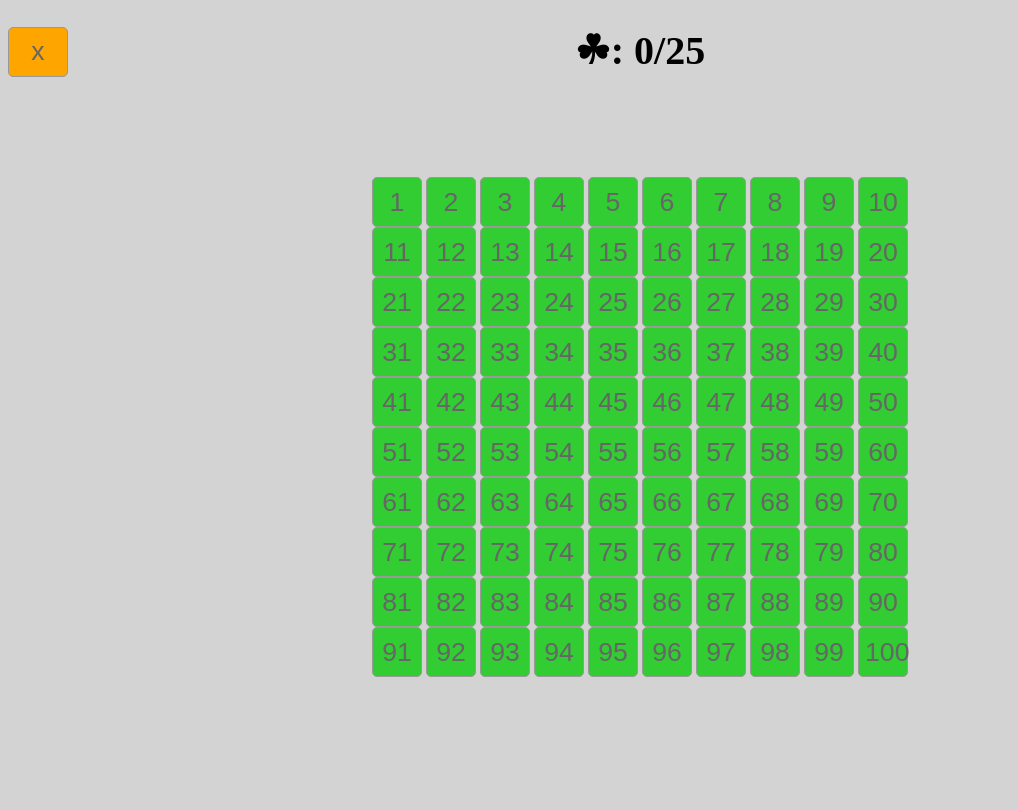
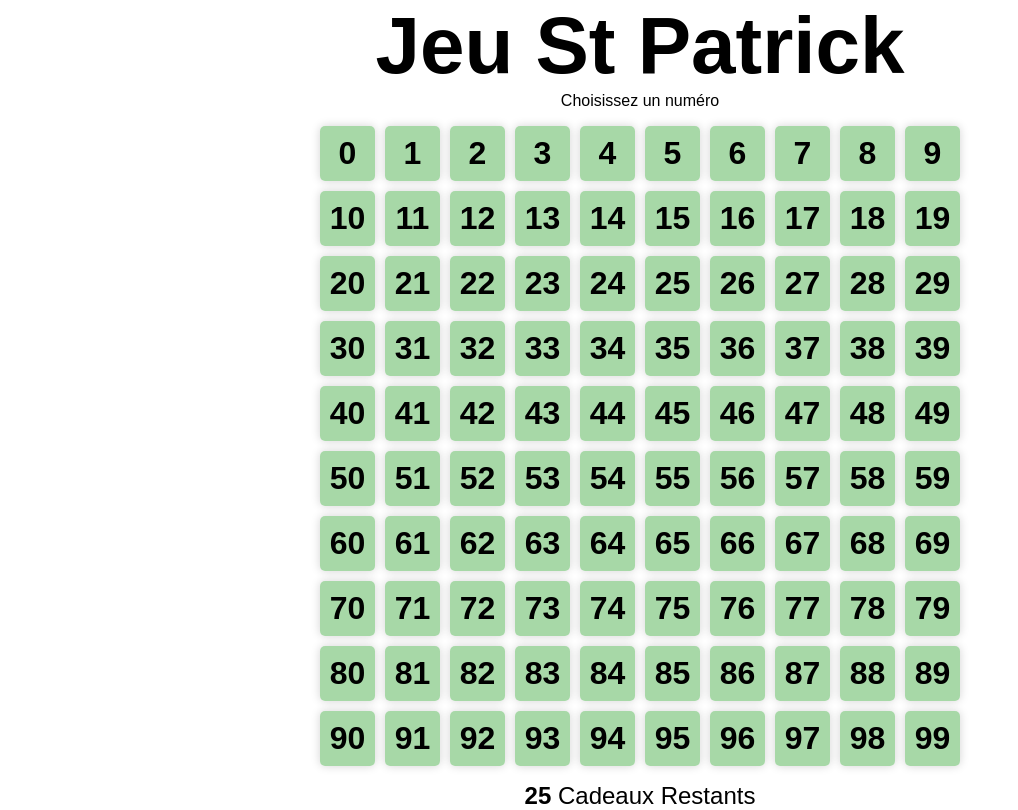
Before and after one commit to Emile301/Jeux-du-Trefle, a plain HTML site: page index.html in a window 1280 px wide. Shown: the whole page, without its empty margins (0-1018 px from the left). Drawn offline with Linux system fonts and the light colour scheme.

Commit message:
mise-a-jour

```diff
--- a/index.html
+++ b/index.html
@@ -1,136 +1,193 @@
-<!DOCTYPE html>
 <html>
     <head>
-        <meta charset="utf-8">
-        <meta name="viewport" content="width=device-width">
-        <link rel="stylesheet" href="style.css">
-        <title>Jeu st patrick</title>
+        <style>
+            @keyframes flipEnd {
+                from {transform: rotateX(270deg);}
+                to {transform: rotateX(360deg);}
+            }
+            @keyframes flipBegin {
+                from {transform: rotateX(0deg);}
+                to {transform: rotateX(90deg);}
+            }
 
+            body {
+                font-family: Arial, Helvetica, sans-serif;
+                margin: 0;
+            }
+
+            #header {
+                display: flex;
+                width:100%;
+                flex-direction: column;
+                justify-content: center;
+                align-items: center;
+                margin-bottom: 16px;
+            }
+
+            #header .title {
+                font-weight: bold;
+                font-size: 5rem;
+            }
+            #header .description {
+
+            }
+
+            #footer {
+                display: flex;
+                flex-direction: column;
+                justify-content: center;
+                align-items: center;
+            }
+            #winning-cells-counter {
+                font-size: x-large;
+                font-weight: bold;
+            }
+            #winning-cells-counter::after {
+                content: " Cadeaux Restants";
+                font-weight: normal;
+            }
+
+            #content-wrapper {
+                display: grid;
+                margin: 16px auto;
+                height: 80vh;
+                width: 80vh;
+                grid-gap: 10px;
+            }
+
+            .cell {
+                display: flex;
+                justify-content: center;
+                align-items: center;
+                width: 100%;
+                height: 100%;
+
+                background-color: rgba(130,200,130,0.7);
+                border-radius: 5px;
+                box-shadow: 0 0 10px 0 lightgray;
+
+                cursor:pointer;
+                overflow: hidden;
+
+                animation-fill-mode: forwards;
+                animation-duration: 1s, 1s;
+                animation-delay: 0s, 1s;
+                animation-timing-function: ease-in, ease-out;
+            }
+            .cell:hover {
+                background-color: rgba(130,200,130,0.9);
+
+            }
+            .cell.flipped {
+                animation-name: flipBegin, flipEnd;
+                cursor: default;
+                opacity: 0.8;
+            }
+
+            .cell::before {
+                content: attr(data-index);
+                font-weight: bold;
+                font-size: 32px;
+            }
+            .cell.won::before {
+                content: "⠀";
+                background-image: url('./won.png');
+                background-size: 100% 100%;
+                width: 85%;
+                height: 85%;
+
+            }
+            .cell.won {
+
+            }
+            .cell.lost::before {
+                content: "⠀";
+                font-weight: bold;
+                font-size: 32px;
+            }
+            .cell.lost {
+
+            }
+
+        </style>
     </head>
     <body>
-        <div class="counter">
-            <button id="gen"onclick="random(this)">x</button>
-            <h1 id="cardsFound">☘︎: 0/25</h1>
+        <div id="header">
+            <span class="title">Jeu St Patrick</span>
+            <span class="description">Choisissez un numéro</span>
         </div>
-        <div class="center">
-            <br><br><br>
-            <button onclick="selectCard(this)">1</button>
-            <button onclick="selectCard(this)">2</button>
-            <button onclick="selectCard(this)">3</button>
-            <button onclick="selectCard(this)">4</button>
-            <button onclick="selectCard(this)">5</button>
-            <button onclick="selectCard(this)">6</button>
-            <button onclick="selectCard(this)">7</button>
-            <button onclick="selectCard(this)">8</button>
-            <button onclick="selectCard(this)">9</button>
-            <button onclick="selectCard(this)">10</button>
-            <br>
-            <button onclick="selectCard(this)">11</button>
-            <button onclick="selectCard(this)">12</button>
-            <button onclick="selectCard(this)">13</button>
-            <button onclick="selectCard(this)">14</button>
-            <button onclick="selectCard(this)">15</button>
-            <button onclick="selectCard(this)">16</button>
-            <button onclick="selectCard(this)">17</button>
-            <button onclick="selectCard(this)">18</button>
-            <button onclick="selectCard(this)">19</button>
-            <button onclick="selectCard(this)">20</button>
-            <br>
+        <div id="content-wrapper"></div>
+        <div id="footer"><span id="winning-cells-counter">Cadeaux Restants</span></div>
+        <script type="text/javascript">
+            const cellContainer = document.getElementById("content-wrapper");
+            const cellTemplate = document.getElementById("cell-template");
+            const cellsRemainingCounter = document.getElementById("winning-cells-counter");
+            const ncells = 100;
+            let winnableCells = 25;
 
-            <button onclick="selectCard(this)">21</button>
-            <button onclick="selectCard(this)">22</button>
-            <button onclick="selectCard(this)">23</button>
-            <button onclick="selectCard(this)">24</button>
-            <button onclick="selectCard(this)">25</button>
-            <button onclick="selectCard(this)">26</button>
-            <button onclick="selectCard(this)">27</button>
-            <button onclick="selectCard(this)">28</button>
-            <button onclick="selectCard(this)">29</button>
-            <button onclick="selectCard(this)">30</button>
-            <br>
-            <button onclick="selectCard(this)">31</button>
-            <button onclick="selectCard(this)">32</button>
-            <button onclick="selectCard(this)">33</button>
-            <button onclick="selectCard(this)">34</button>
-            <button onclick="selectCard(this)">35</button>
-            <button onclick="selectCard(this)">36</button>
-            <button onclick="selectCard(this)">37</button>
-            <button onclick="selectCard(this)">38</button>
-            <button onclick="selectCard(this)">39</button>
-            <button onclick="selectCard(this)">40</button>
-            <br>
-            <button onclick="selectCard(this)">41</button>
-            <button onclick="selectCard(this)">42</button>
-            <button onclick="selectCard(this)">43</button>
-            <button onclick="selectCard(this)">44</button>
-            <button onclick="selectCard(this)">45</button>
-            <button onclick="selectCard(this)">46</button>
-            <button onclick="selectCard(this)">47</button>
-            <button onclick="selectCard(this)">48</button>
-            <button onclick="selectCard(this)">49</button>
-            <button onclick="selectCard(this)">50</button>
-            <br>
-            <button onclick="selectCard(this)">51</button>
-            <button onclick="selectCard(this)">52</button>
-            <button onclick="selectCard(this)">53</button>
-            <button onclick="selectCard(this)">54</button>
-            <button onclick="selectCard(this)">55</button>
-            <button onclick="selectCard(this)">56</button>
-            <button onclick="selectCard(this)">57</button>
-            <button onclick="selectCard(this)">58</button>
-            <button onclick="selectCard(this)">59</button>
-            <button onclick="selectCard(this)">60</button>
-            <br>
-            <button onclick="selectCard(this)">61</button>
-            <button onclick="selectCard(this)">62</button>
-            <button onclick="selectCard(this)">63</button>
-            <button onclick="selectCard(this)">64</button>
-            <button onclick="selectCard(this)">65</button>
-            <button onclick="selectCard(this)">66</button>
-            <button onclick="selectCard(this)">67</button>
-            <button onclick="selectCard(this)">68</button>
-            <button onclick="selectCard(this)">69</button>
-            <button onclick="selectCard(this)">70</button>
-            <br>
-            <button onclick="selectCard(this)">71</button>
-            <button onclick="selectCard(this)">72</button>
-            <button onclick="selectCard(this)">73</button>
-            <button onclick="selectCard(this)">74</button>
-            <button onclick="selectCard(this)">75</button>
-            <button onclick="selectCard(this)">76</button>
-            <button onclick="selectCard(this)">77</button>
-            <button onclick="selectCard(this)">78</button>
-            <button onclick="selectCard(this)">79</button>
-            <button onclick="selectCard(this)">80</button>
+            const cellSelectHandler = (mouseEvent) => {
+                const targetCell = mouseEvent.currentTarget;
+                flipCell(targetCell);
+            }
 
-            <br>
-            <button onclick="selectCard(this)">81</button>
-            <button onclick="selectCard(this)">82</button>
-            <button onclick="selectCard(this)">83</button>
-            <button onclick="selectCard(this)">84</button>
-            <button onclick="selectCard(this)">85</button>
-            <button onclick="selectCard(this)">86</button>
-            <button onclick="selectCard(this)">87</button>
-            <button onclick="selectCard(this)">88</button>
-            <button onclick="selectCard(this)">89</button>
-            <button onclick="selectCard(this)">90</button>
+            const cellFlipHandler = (animationEvent) => {
+                if (animationEvent.animationName !== "flipBegin") return;
+                const targetCell = animationEvent.target;
+                discoverCell(targetCell);
+            }
 
-            <br>
-            <button onclick="selectCard(this)">91</button>
-            <button onclick="selectCard(this)">92</button>
-            <button onclick="selectCard(this)">93</button>
-            <button onclick="selectCard(this)">94</button>
-            <button onclick="selectCard(this)">95</button>
-            <button onclick="selectCard(this)">96</button>
-            <button onclick="selectCard(this)">97</button>
-            <button onclick="selectCard(this)">98</button>
-            <button onclick="selectCard(this)">99</button>
-            <button onclick="selectCard(this)">100</button>
+            function discoverCell(cell) {
+                if (getCellResult())
+                    cell.classList.add("won");
+                else
+                    cell.classList.add("lost");
+            }
+
+            function flipCell(cell) {
+                cell.classList.add("flipped");
+                cell.addEventListener('animationend', cellFlipHandler);
+            }
+
+            function createSingleCell(container, index) {
+                let cell = document.createElement("div");
+                cell.className = "cell";
+                cell.setAttribute('data-index', index);
+                cell.addEventListener('click', cellSelectHandler, {once: true});
+                container.appendChild(cell);
+            }
+
+            function createCells(container, amount) {
+                const [rows, columns] = closestSquareFactors(amount);
+                container.style.gridTemplateRows = `repeat(${rows}, auto)`;
+                container.style.gridTemplateColumns = `repeat(${columns}, auto)`;
+                for (let i=0;i<amount;i++) {
+                    createSingleCell(container, i);
+                }
+            }
+
+            function closestSquareFactors(number) {
+                const SquaredNumber = Math.sqrt(number);
+                const factors = [...Array(number + 1).keys()].filter(i => number % i === 0);
+                const closestFactor = factors.reduce((prev, curr) => {
+                    return Math.abs(curr - SquaredNumber) < Math.abs(prev - SquaredNumber) ? curr : prev;
+                });
+
+                return [closestFactor, number / closestFactor];
+            }
 
 
+            let remainingCells = ncells;
+            cellsRemainingCounter.textContent = `${winnableCells}`
 
-        </div>
-        <script src="script.js"></script>
+            const getCellResult = () => {
+                const result = Math.random() * (remainingCells--) < winnableCells
+                if (result) winnableCells--;
+                cellsRemainingCounter.textContent = `${winnableCells}`
+                return result;
+            };
 
+            createCells(cellContainer, ncells);
+
+        </script>
     </body>
 </html>
--- a/script.js
+++ /dev/null
@@ -1,35 +0,0 @@
-var winningCards = 25;
-var totalCards = 100;
-var bet;
-
-function selectCard(button){
-	const cardsFound = document.getElementById("cardsFound");
-
-	button.style.transform = "rotateY(180deg)";
-	button.style.backgroundColor = "orange";
-
-	bet = Math.floor(Math.random() * totalCards+1);
-	if(bet<=winningCards){
-		setTimeout(() => {button.innerHTML = "☘︎"}, 150);
-		winningCards--;
-		totalCards--;
-		cardsFound.innerHTML = "☘︎: " + String(25-winningCards) +"/25";
-	}
-	else{
-		setTimeout(() => {button.innerHTML = "⠀"}, 150);
-		totalCards--;
-	}
-	button.disabled = true;
-	console.log(totalCards);
-	console.log(winningCards);
-	console.log(bet);
-}
-
-function getRndInteger(min, max) {
-  return Math.floor(Math.random() * (max - min + 1) ) + min;
-}
-
-function random(){
-	const button = document.getElementById("gen");
-	button.innerHTML = String(getRndInteger(1,500));
-}
--- a/style.css
+++ /dev/null
@@ -1,47 +0,0 @@
-body{
-	background-color: lightgray;
-}
-
-h1{
-	text-align: center;
-  font-size: 30pt;
-}
-button#gen{
-  position: absolute;
-  background-color: orange;
-  width: 60px;
-}
-button#gen:hover{
-  background-color: coral;
-}
-
-button{
-	text-align: center;
-  font-size: 20pt;
-  transition-duration: 0.5s;
-  background-color: limegreen;
-  width: 50px;
-  height: 50px;
-  border-radius: 5px;
-  border: 1px solid #999999;
-  color: #666666;
-}
-button:hover{
-  background-color: lime;
-}
-button:disabled,
-button[disabled]{
-  border: 1px solid #999999;
-  background-color: #cccccc;
-  color: #666666;
-}
-
-
-
-.center {
-  margin: 0;
-  position: absolute;
-  left: 50%;
-  top: 50%;
-  transform: translate(-50%, -50%);
-}
```
Also changed, not shown: 956e8db7-55aa-4cc3-b3d2-e67a55029139.jpg (deleted), won.png (added).
